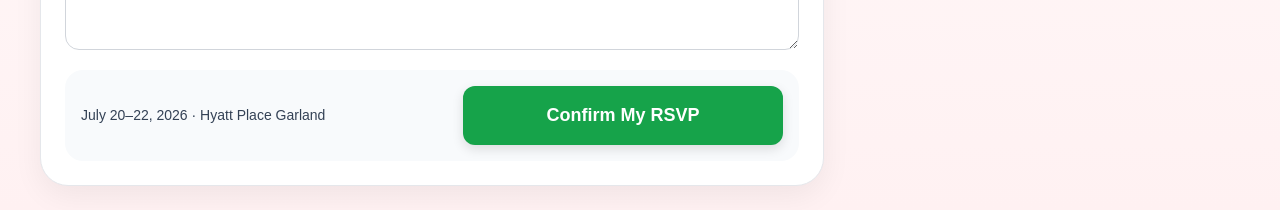
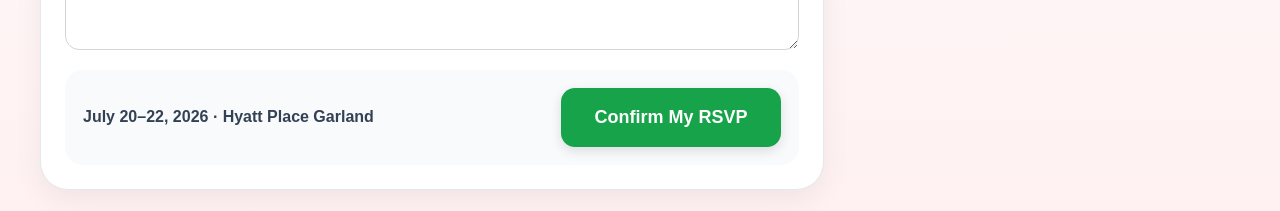
Before and after one commit to priyanktundavia/kareli-rsvp, a Next.js app: page / in a window 1280 px wide. Shown: the part 1620-1831 px from the top of the page. Built offline with nearby package versions, Linux system fonts and the light colour scheme; no server answers.

Commit message:
Polish RSVP footer layout

```diff
--- a/app/page.tsx
+++ b/app/page.tsx
@@ -275,7 +275,7 @@ export default function Page() {
           roomsNeeded: form.hotelNeeded === "yes" ? form.roomsNeeded : "0",
           roomTypes:
             form.hotelNeeded === "yes"
-              ? normalizedRoomTypes.filter(Boolean) as string[]
+              ? (normalizedRoomTypes.filter(Boolean) as string[])
               : [],
           checkIn: form.checkIn,
           checkOut: form.checkOut,
@@ -327,9 +327,33 @@ export default function Page() {
         .field-span-full {
           grid-column: 1 / -1;
         }
+        .footer-bar {
+          display: grid;
+          grid-template-columns: minmax(0, 1fr) auto;
+          align-items: center;
+          gap: 20px;
+        }
+        .footer-text-wrap {
+          display: flex;
+          align-items: center;
+          min-width: 0;
+        }
+        .footer-button-wrap {
+          display: flex;
+          justify-content: flex-end;
+          align-items: center;
+        }
         @media (min-width: 641px) {
           .stats-row {
             grid-template-columns: repeat(4, minmax(0, 1fr));
+          }
+        }
+        @media (max-width: 900px) {
+          .main-grid {
+            grid-template-columns: 1fr;
+          }
+          .form-grid {
+            grid-template-columns: 1fr;
           }
         }
         @media (min-width: 901px) {
@@ -360,11 +384,19 @@ export default function Page() {
             min-width: 0 !important;
           }
           .footer-bar {
-            flex-direction: column;
-            align-items: stretch !important;
+            grid-template-columns: 1fr !important;
+            gap: 14px !important;
+          }
+          .footer-text-wrap {
+            justify-content: center !important;
+            text-align: center !important;
+          }
+          .footer-button-wrap {
+            justify-content: center !important;
           }
           .footer-button {
-            width: 100%;
+            width: 100% !important;
+            max-width: 100% !important;
           }
           .live-note {
             font-size: 13px !important;
@@ -574,7 +606,10 @@ export default function Page() {
               </div>
 
               <div style={styles.footerBar} className="footer-bar">
+                <div className="footer-text-wrap">
                   <div style={styles.footerText}>July 20–22, 2026 · {EVENT_HOTEL_NAME}</div>
+                </div>
+                <div className="footer-button-wrap">
                   <button
                     type="submit"
                     disabled={isSubmitting}
@@ -583,6 +618,7 @@ export default function Page() {
                   >
                     {isSubmitting ? "Submitting..." : "Confirm My RSVP"}
                   </button>
+                </div>
               </div>
 
               {success && (
@@ -807,26 +843,25 @@ const styles: Record<string, CSSProperties> = {
   },
   footerBar: {
     gridColumn: "1 / -1",
-    display: "flex",
-    justifyContent: "space-between",
-    alignItems: "center",
-    gap: 16,
     background: "#f8fafc",
     borderRadius: 18,
-    padding: 16,
+    padding: 18,
     flexWrap: "wrap",
   },
   footerText: {
-    fontSize: 14,
+    fontSize: 16,
+    fontWeight: 600,
     color: "#334155",
+    lineHeight: 1.4,
   },
   submitButton: {
     width: "100%",
-    maxWidth: 320,
-    padding: "16px 20px",
+    minWidth: 220,
+    maxWidth: 360,
+    padding: "16px 24px",
     fontSize: 18,
     fontWeight: 700,
-    borderRadius: 12,
+    borderRadius: 14,
     border: "none",
     background: "#16a34a",
     color: "#ffffff",
```
Lines whose indentation alone changed are shown as unchanged.
